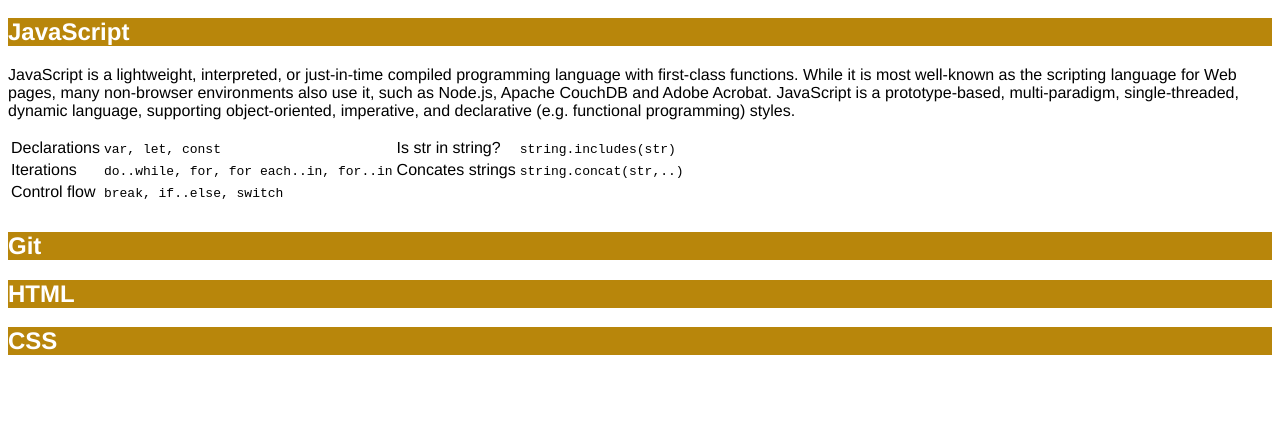
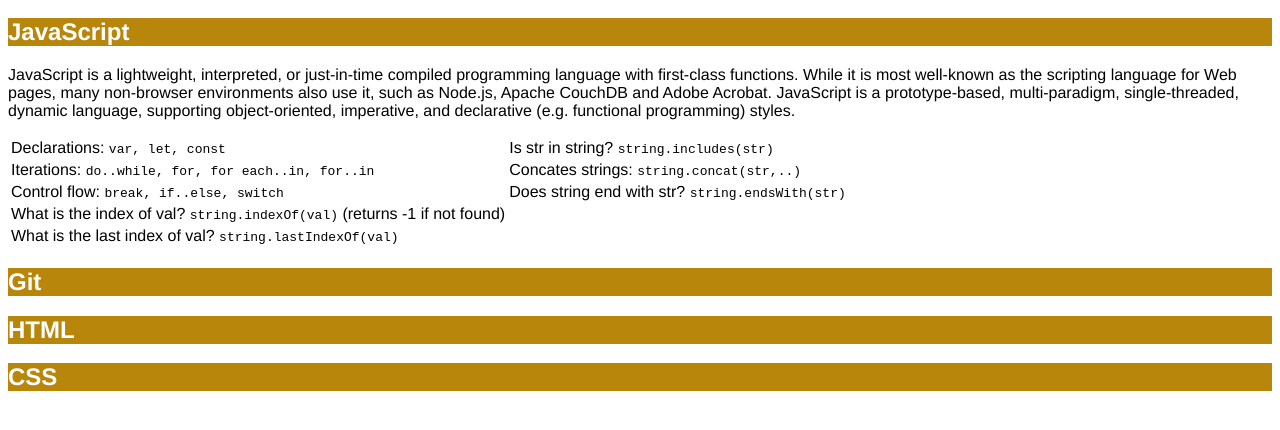
Before and after one commit to susie9393/cheatsheet, a plain HTML site: page index.html in a window 1280 px wide. Shown: the part 100-530 px from the top of the page. Drawn offline with Linux system fonts and the light colour scheme.

Commit message:
Change html

```diff
--- a/index.html
+++ b/index.html
@@ -20,33 +20,23 @@
         <p>JavaScript is a lightweight, interpreted, or just-in-time compiled programming language with first-class functions. While it is most well-known as the scripting language for Web pages, many non-browser environments also use it, such as Node.js, Apache CouchDB and Adobe Acrobat. JavaScript is a prototype-based, multi-paradigm, single-threaded, dynamic language, supporting object-oriented, imperative, and declarative (e.g. functional programming) styles.</p>
         <table>
             <tr>
-                <td>Declarations</td>
-                <td><code>var, let, const</code></td>
-                <td>Is str in string?</td>
-                <td><code>string.includes(str)</code></td>
+                <td>Declarations: <code>var, let, const</code></td>
+                <td>Is str in string? <code>string.includes(str)</code></td>
             </tr>
             <tr>
-                <td>Iterations</td>
-                <td><code>do..while, for, for each..in, for..in</code></td>
-                <td>Concates strings</td>
-                <td><code>string.concat(str,..)</code></td>
+                <td>Iterations: <code>do..while, for, for each..in, for..in</code></td>
+                <td>Concates strings: <code>string.concat(str,..)</code></td>
             </tr>
             <tr>
-                <td>Control flow</td>
-                <td><code>break, if..else, switch</code></td>
-                <td></td>
+                <td>Control flow: <code>break, if..else, switch</code></td>
+                <td>Does string end with str? <code>string.endsWith(str)</code></td>
+            </tr>
+            <tr>
+                <td>What is the index of val? <code>string.indexOf(val)</code> (returns -1 if not found)</td>
                 <td></td>
             </tr>
             <tr>
-                <td></td>
-                <td></td>
-                <td></td>
-                <td></td>
-            </tr>
-            <tr>
-                <td></td>
-                <td></td>
-                <td></td>
+                <td>What is the last index of val? <code>string.lastIndexOf(val)</code></td>
                 <td></td>
             </tr>
         </table>
```
